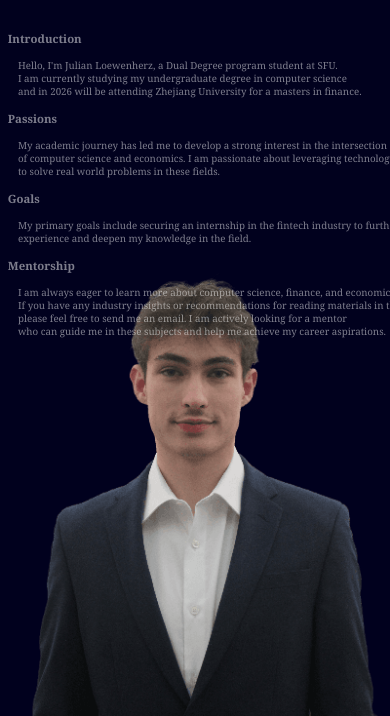
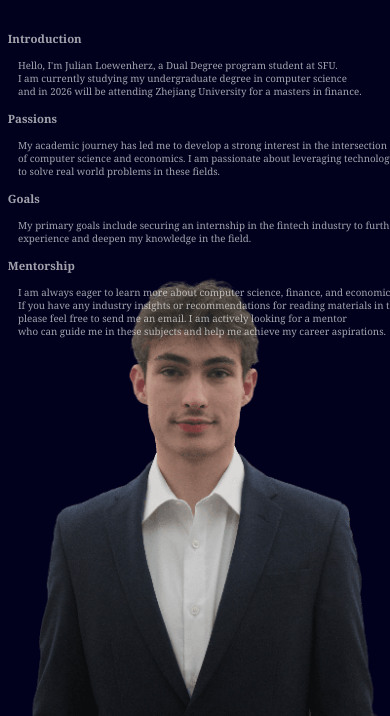
Before and after one commit to JulianLoewenherz/PersonalPortfolio, a plain HTML site: page index.html in a window 390 px wide. Shown: the part 128-844 px from the top of the page. Drawn offline with Linux system fonts and the light colour scheme.

Commit message:
Add files via upload

```diff
--- a/style.css
+++ b/style.css
@@ -472,7 +472,7 @@ p {
     }
 
     #introText, #introText h3, #introText pre {
-        opacity: 0.7;
+        opacity: 0.4;
     }
 
 
@@ -483,7 +483,7 @@ p {
 
 
 #introText, #introText h3, #introText pre {
-    opacity: 0.7; /
+    opacity: 0.8; /
 }
 
 
```
